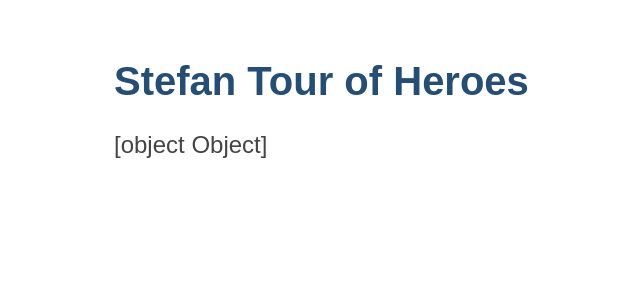
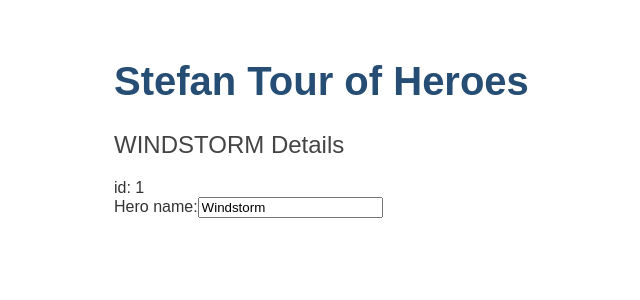
Before and after one commit to stefan-schwarz/tour-of-heroes, an Angular app: page / in a window 1280 px wide. Shown: the top 300 px of the page, without its empty margins (26-666 px from the left). Built offline with nearby package versions, Linux system fonts and the light colour scheme.

Commit message:
done heroes editor

```diff
--- a/src/app/app.module.ts
+++ b/src/app/app.module.ts
@@ -1,5 +1,7 @@
 import { BrowserModule } from '@angular/platform-browser';
 import { NgModule } from '@angular/core';
+import { FormsModule } from '@angular/forms';
+
 
 import { AppComponent } from './app.component';
 import { HeroesComponent } from './heroes/heroes.component';
@@ -10,7 +12,8 @@
     HeroesComponent
   ],
   imports: [
-    BrowserModule
+    BrowserModule,
+    FormsModule
   ],
   providers: [],
   bootstrap: [AppComponent]
--- a/src/app/heroes/heroes.component.html
+++ b/src/app/heroes/heroes.component.html
@@ -1 +1,9 @@
-<h2>{{hero}}</h2>
+<h2>{{hero.name | uppercase}} Details</h2>
+<div>
+  <span>id: </span>
+  {{hero.id}}
+</div>
+<div>
+  <label for="name">Hero name:</label>
+  <input id="name" [(ngModel)]="hero.name" placeholder="name">
+</div>
```
